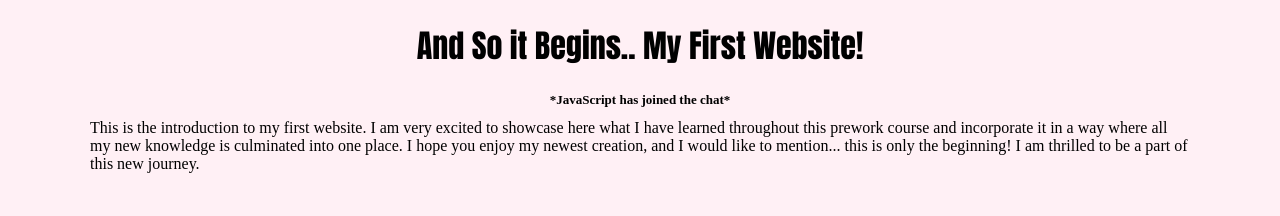
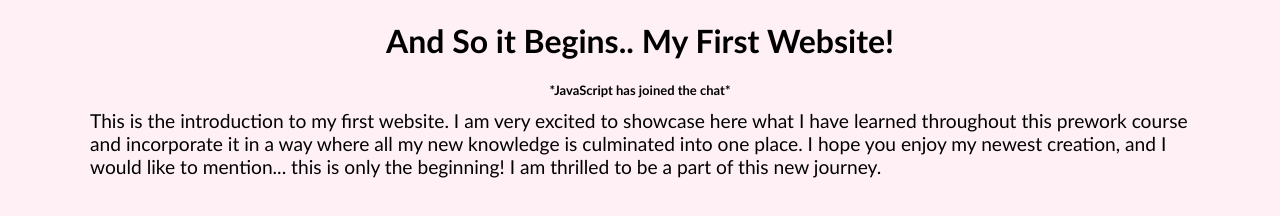
Before and after one commit to ae95medina/journey-starts-here, a plain HTML site: page index.html in a window 1280 px wide. Drawn offline with Linux system fonts and the light colour scheme.

Commit message:
style.css

```diff
--- a/style.css
+++ b/style.css
@@ -3,14 +3,18 @@ body {
   }
 h1 {
     text-align: center;
-    font-family:Impact, Haettenschweiler, 'Arial Narrow Bold', sans-serif
+    font-size: xx-large;
 }
 h2 {
     font-size: small;
     text-align: center;
-    font-family: :Impact
+    font-weight:600;
 }
 p {
     width: 1100px;
     margin: 8px auto;
+    font-size: larger;
 }
+h1, h2, p {
+    font-family: 'Gill Sans', 'Gill Sans MT', Calibri, 'Trebuchet MS', sans-serif;
+}
```
